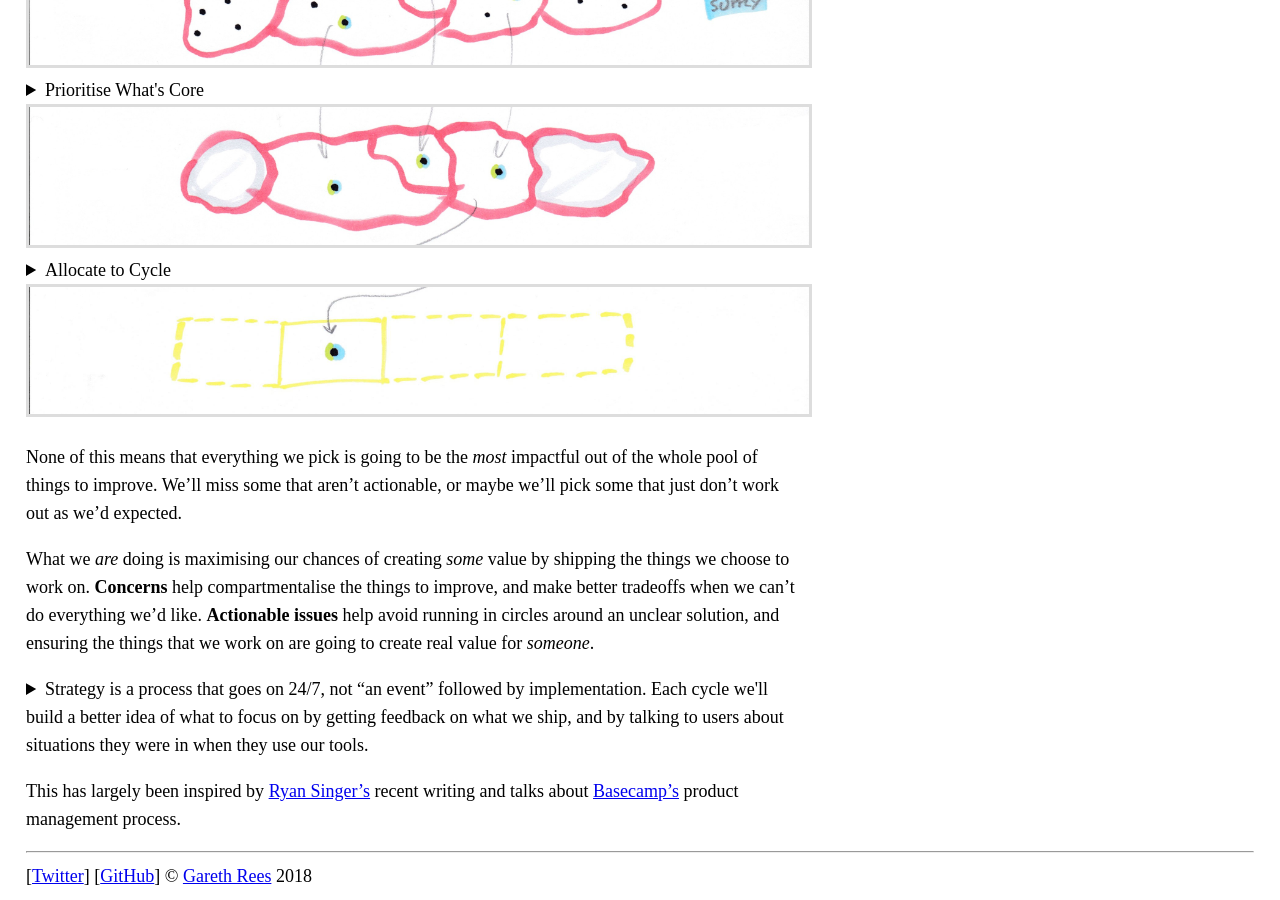
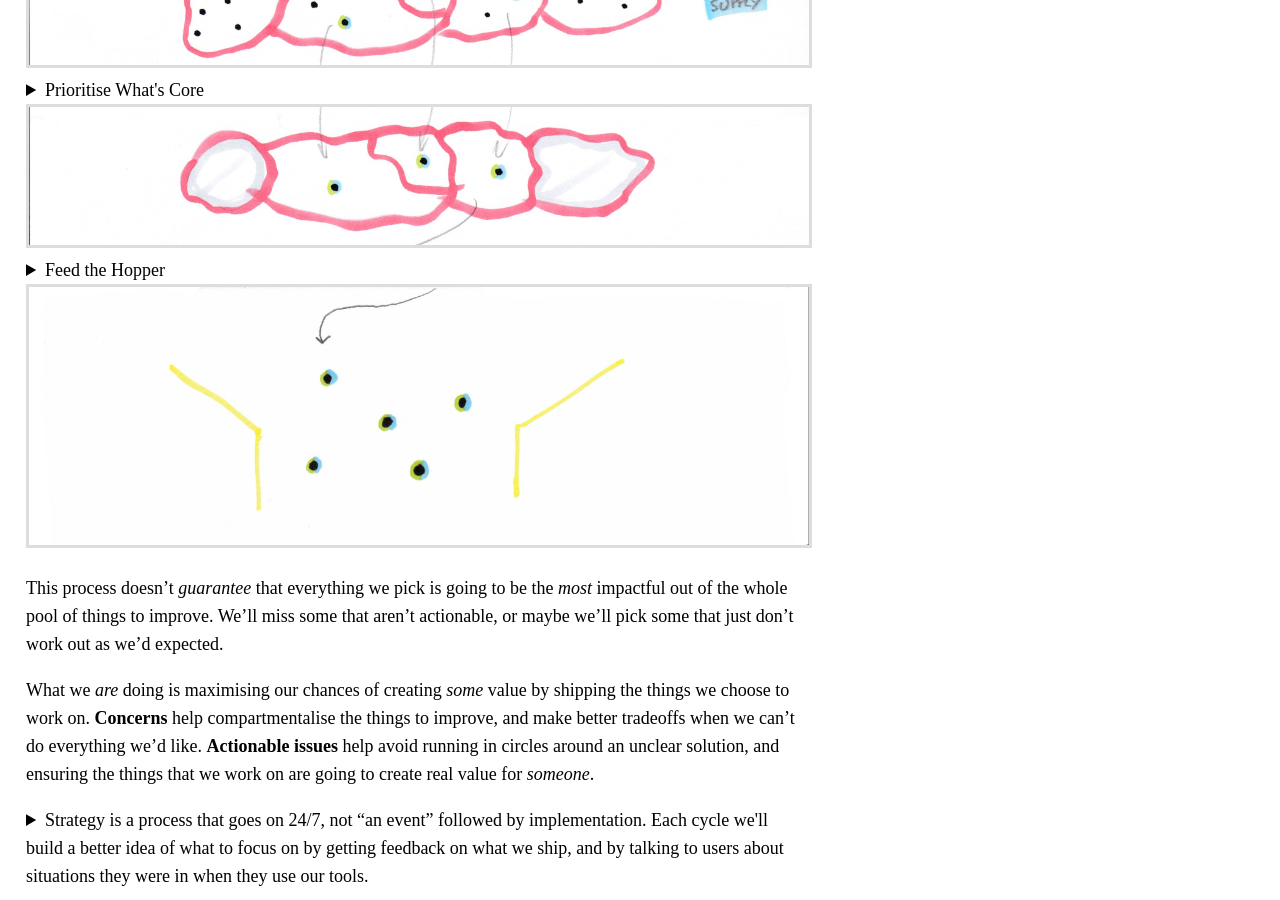
Before and after one commit to garethrees/garethrees.github.com, a Jekyll site: the page built from _posts/2018-08-19-what-should-we-work-on-next.md, in a window 1280 px wide and 900 px high, scrolled down 973 px. Built offline with Jekyll 4.4.1, drawn with Linux system fonts in a browser that asks for light colours.

Commit message:
Clarify that we're talking about strategy; not delivery
This work is ideally done _before_ we get to sprint planning, so that in
planning all the options available to us are "good" options.

```diff
--- a/_posts/2018-08-19-what-should-we-work-on-next.md
+++ b/_posts/2018-08-19-what-should-we-work-on-next.md
@@ -94,15 +94,15 @@ Prioritising this many options is impossible – and having [a huge backlog is d
 
 <details>
   <summary>
-    Allocate to Cycle
-    <img src="/images/posts/what-should-we-work-on-next/allocate-to-cycle.jpg" />
+    Feed the Hopper
+    <img src="/images/posts/what-should-we-work-on-next/feed-the-hopper.jpg" />
   </summary>
   <p>
-    Now its just a case of making a call from the <a href="/2018/04/24/hopper-vs-roadmap/">items in your hopper</a> and allocating some work based on the time we have available. If an issue doesn't get picked, it can always be evaluated for the next cycle.
+    The remaining items are important – and actionable – so can be added to <a href="/2018/04/24/hopper-vs-roadmap/">the hopper of ideas</a> that may be picked for a cycle.
   </p>
 </details>
 
-None of this means that everything we pick is going to be the _most_ impactful out of the whole pool of things to improve. We'll miss some that aren't actionable, or maybe we'll pick some that just don't work out as we'd expected.
+This process doesn’t _guarantee_ that everything we pick is going to be the _most_ impactful out of the whole pool of things to improve. We'll miss some that aren't actionable, or maybe we'll pick some that just don't work out as we'd expected.
 
 What we _are_ doing is maximising our chances of creating _some_ value by shipping the things we choose to work on. **Concerns** help compartmentalise the things to improve, and make better tradeoffs when we can't do everything we'd like. **Actionable issues** help avoid running in circles around an unclear solution, and ensuring the things that we work on are going to create real value for _someone_.
 
```
Also changed, not shown: images/posts/what-should-we-work-on-next/feed-the-hopper.jpg (added).
